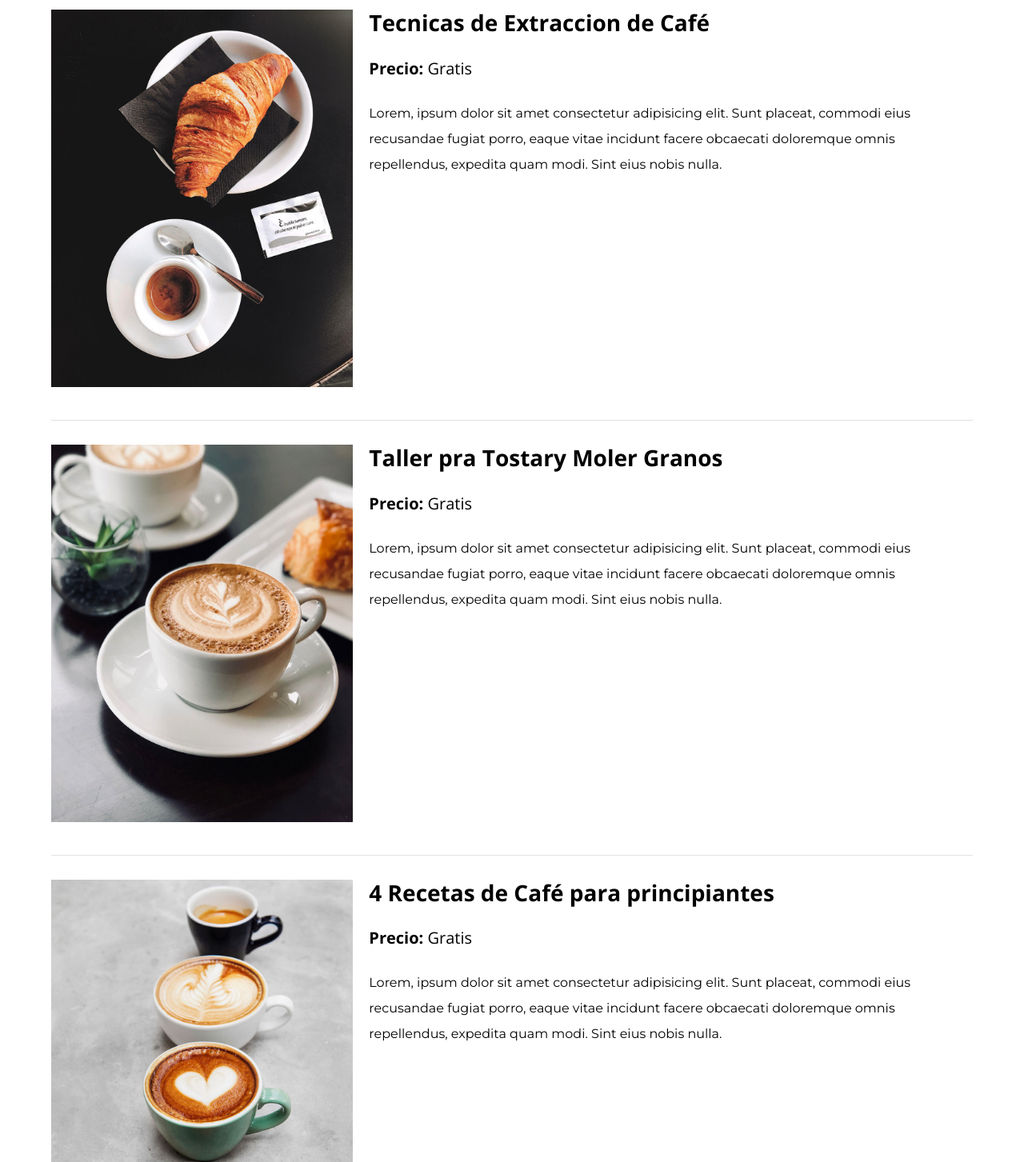
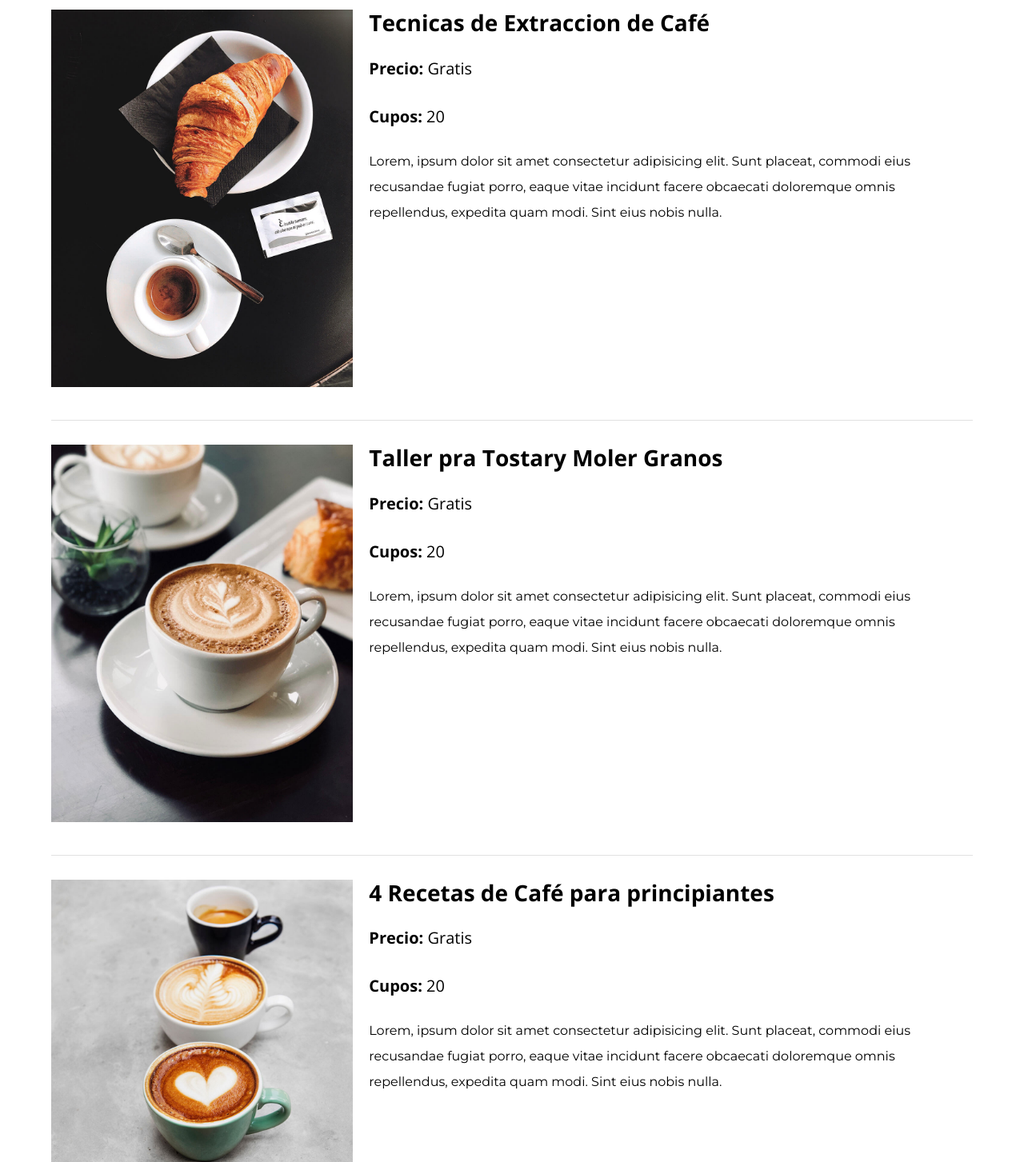
Before and after one commit to Criss16FS/criss16fs-blogcaf-.github.io, a plain HTML site: page cursos.html in a window 1280 px wide. Shown: the part 720-2173 px from the top of the page at 80% size. Drawn offline with nearby package versions, Linux system fonts and the light colour scheme.

Commit message:
Add files via upload

```diff
--- a/cursos.html
+++ b/cursos.html
@@ -59,6 +59,9 @@
                 <p class="widget-curso__label">Precio:
                     <span class="widget-curso__info">Gratis</span>
                 </p>
+                <p class="widget-curso__label">Cupos:
+                    <span class="widget-curso__info">20</span>
+                </p>
 
                 <p class="curso_descripcion">Lorem, ipsum dolor sit amet consectetur adipisicing elit. Sunt placeat,
                     commodi eius recusandae fugiat porro, eaque vitae incidunt facere obcaecati doloremque omnis
@@ -80,6 +83,9 @@
                 <p class="widget-curso__label">Precio:
                     <span class="widget-curso__info">Gratis</span>
                 </p>
+                <p class="widget-curso__label">Cupos:
+                    <span class="widget-curso__info">20</span>
+                </p>
 
                 <p class="curso_descripcion">Lorem, ipsum dolor sit amet consectetur adipisicing elit. Sunt placeat,
                     commodi eius recusandae fugiat porro, eaque vitae incidunt facere obcaecati doloremque omnis
@@ -100,6 +106,9 @@
                 <h4 class="no-margin">4 Recetas de Café para principiantes</h4>
                 <p class="widget-curso__label">Precio:
                     <span class="widget-curso__info">Gratis</span>
+                </p>
+                <p class="widget-curso__label">Cupos:
+                    <span class="widget-curso__info">20</span>
                 </p>
 
                 <p class="curso_descripcion">Lorem, ipsum dolor sit amet consectetur adipisicing elit. Sunt placeat,
```
